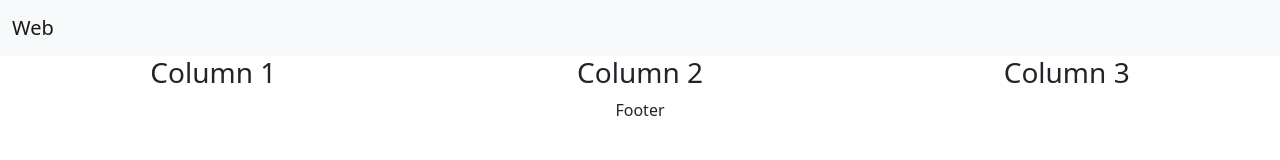
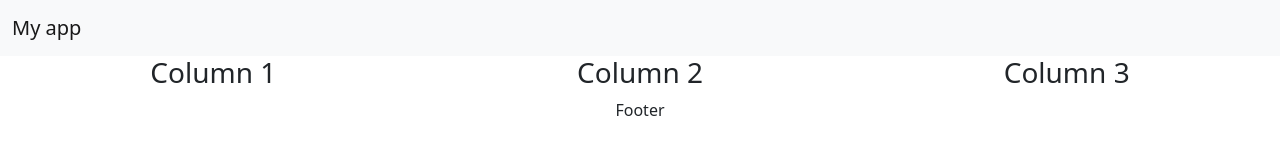
Before and after one commit to TimDeng123/classactivity, a React (Create React App) app: page / in a window 1280 px wide. Shown: the top 160 px of the page. Built offline with nearby package versions, Linux system fonts and the light colour scheme.

Commit message:
move navbar to header components

```diff
--- a/src/App.js
+++ b/src/App.js
@@ -1,14 +1,15 @@
 import logo from './logo.svg';
 import './App.css';
-
+import {Header} from './components/Header'
 function App() {
   return (
     <div className="App">
-      <nav className="navbar bg-light">
+     {/* <nav className="navbar bg-light">
         <div className="container-fluid">
         <a className="navbar-brand" href="#">Web</a>
         </div>
-      </nav>
+  </nav> */}
+      <Header title= "My app"/>
       <div className="container-fluid">
         <div className="row">
           <div className="col">
--- /dev/null
+++ b/src/components/Header.js
@@ -0,0 +1,11 @@
+export function Header(props){
+    return (
+        <nav className="navbar bg-light">
+        <div className="container-fluid">
+        <a className="navbar-brand" href="#">{props.title}</a>
+        </div>
+      </nav>
+
+    )
+
+}
```
